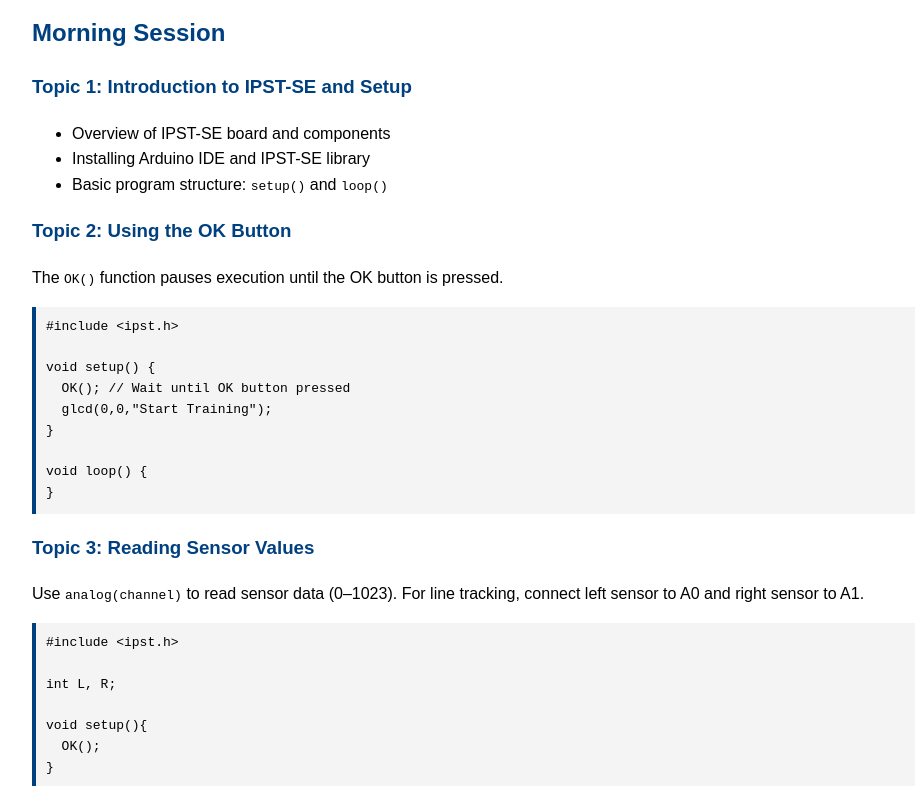
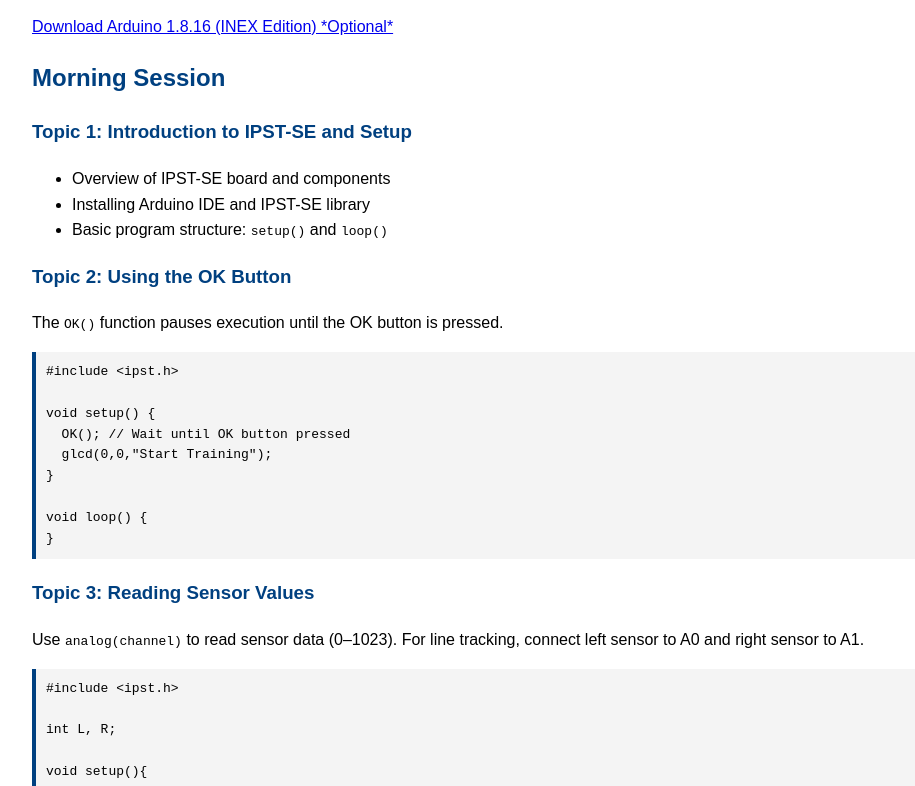
Before and after one commit to Karibura-Cyber/RobotTraining, a plain HTML site: page index.html in a window 1280 px wide. Shown: the part 99-885 px from the top of the page, without its empty margins (8-923 px from the left). Drawn offline with Linux system fonts and the light colour scheme.

Commit message:
Update index.html

```diff
--- a/index.html
+++ b/index.html
@@ -12,7 +12,7 @@
 </head>
 <body>
   <h1>1-Day Training Syllabus: 2-Sensor Line Following Robot</h1>
-
+  <a href="https://inex.co.th/store/software/Arduino1.8.16_Setup211210.exe">Download Arduino 1.8.16 (INEX Edition) *Optional*</a>
   <section>
     <h2>Morning Session</h2>
 
@@ -156,4 +156,5 @@ void loop(){
   </section>
 
 </body>
+
 </html>
```
